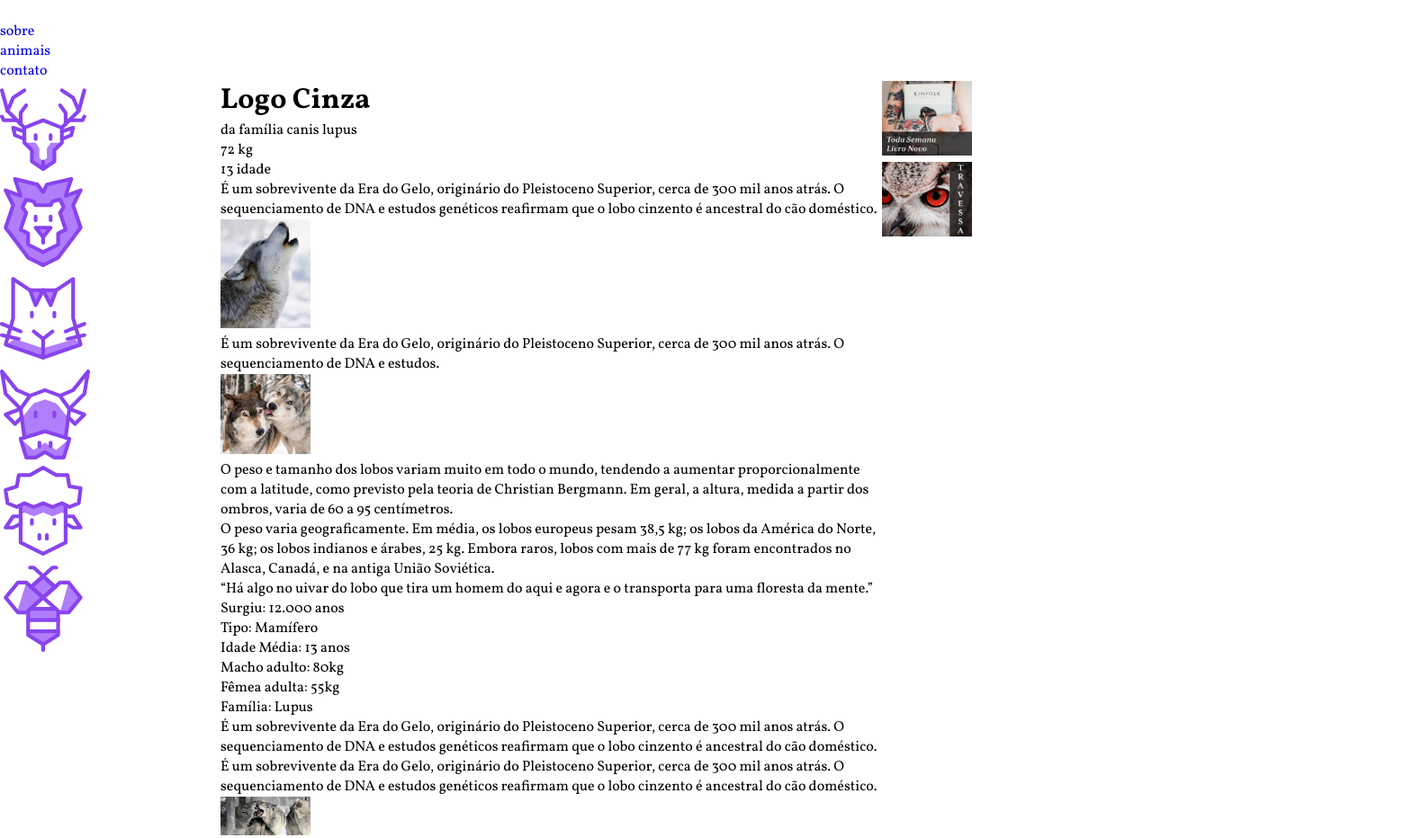
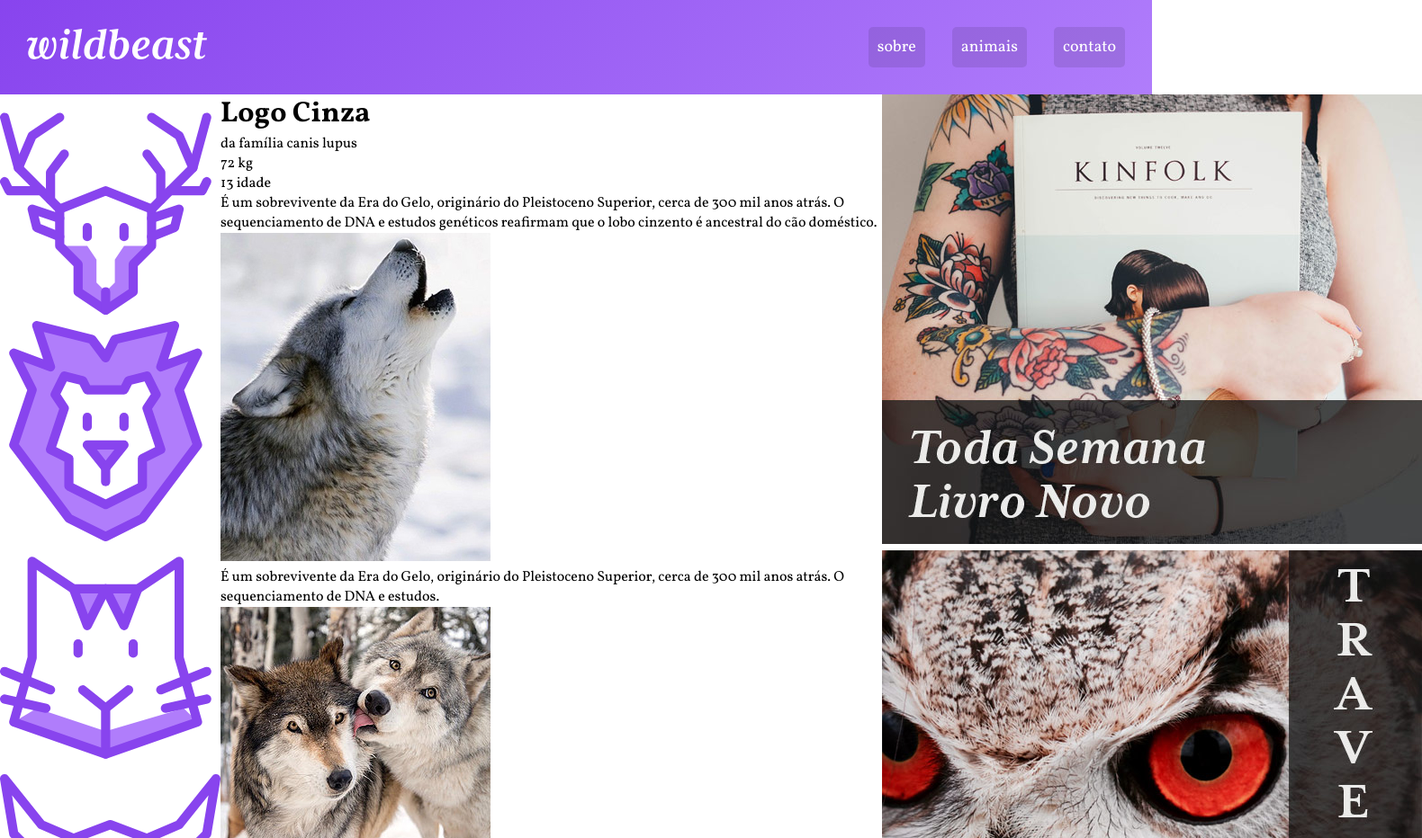
Before and after one commit to enrico-secco/WildBeasts, a plain HTML site: page index.html in a window 1280 px wide. Shown: the top 932 px of the page at 90% size, 1580 px wide, since content can reach past the window. Drawn offline with Linux system fonts and the light colour scheme.

Commit message:
Css do header

```diff
--- a/css/style.css
+++ b/css/style.css
@@ -20,10 +20,6 @@ a {
     text-decoration: none;
 }
 
-img {
-    max-width: 100px;
-}
-
 /* Grid Geral */
 
 .estrutura{
@@ -38,6 +34,39 @@ img {
 
 .header {
     grid-area: header;
+    background: linear-gradient(135deg, #8844EE, #B07dfb);
+    padding: 30px;
+    display: grid;
+    grid-template-columns: 1fr auto;
+    align-items: center;
+}
+
+.logo {
+    max-width: 200px;
+}
+
+.header nav ul {
+    display: flex;
+    flex-wrap: wrap;
+}
+
+.header li + li {
+    margin-left: 30px;
+}
+
+.header nav a {
+    display: block;
+    padding: 10px;
+    color: white;
+    font-size: 1.125em;
+    background: rgba(0, 0, 0, .1);
+    border-radius: 5px;
+
+    transition: 0.3s;
+}
+
+.header nav a:hover{
+    background: rgba(0, 0, 0, .5);
 }
 
 .sidenav {
```
